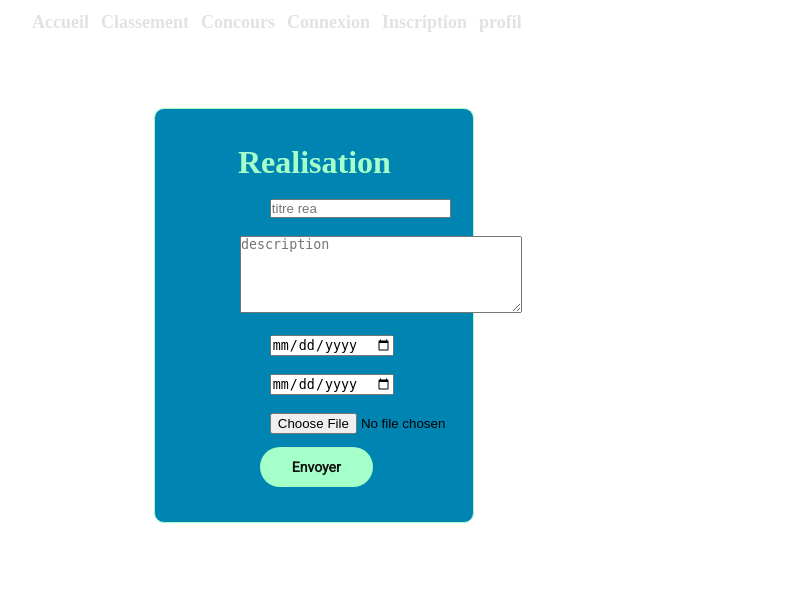
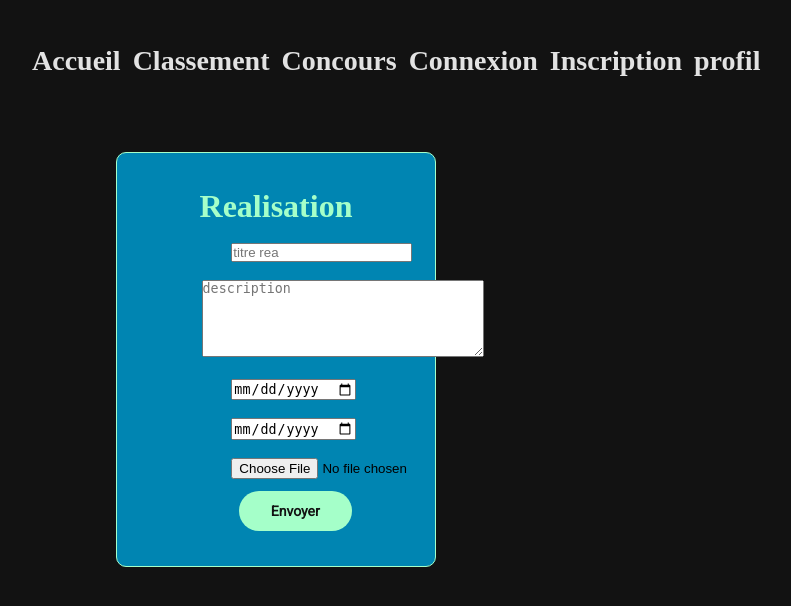
Before and after one commit to thomasvandenberg-26/newgedima, a PHP site: page /formulaire_realisation.php in a window 1280 px wide. Shown: the top 606 px of the page, without its empty margins (332-1123 px from the left). Run offline with PHP 8.4, Linux system fonts and the light colour scheme; some web fonts are replaced.

Commit message:
delete js

```diff
--- a/Web/css/header.css
+++ b/Web/css/header.css
@@ -3,12 +3,15 @@ header {
   width: 100%;
   padding: 1% 5%;
 }
+
 header li {
   margin-left: 25%;
+  margin-top: 3%;
 }
+
 header li a {
   float: left;
-  font-size: 18px;
+  font-size: 28px;
   font-family: "Source Code Pro";
   font-weight: bold;
   color: #E2E2E2;
@@ -17,7 +20,9 @@ header li a {
   margin-left: 12px;
   opacity: 100%;
 }
+
 header a:hover {
   color: #0085B2;
   text-decoration: underline;
-}/*# sourceMappingURL=header.css.map */
+}
+/*# sourceMappingURL=header.css.map */
--- a/Web/css/header.scss
+++ b/Web/css/header.scss
@@ -1,8 +1,10 @@
 header {
     li {
        margin-left: 25%;
+       margin-top: 3%;
         a {   float: left;
-            font-size: 18px;
+
+            font-size: 28px;
             font-family: "Source Code Pro";
             font-weight: bold;
             color: #E2E2E2;
--- a/Web/css/style.css
+++ b/Web/css/style.css
@@ -4,38 +4,44 @@
 * {
   padding: 0;
   margin: 0;
-  box-sizing: border-box;
+  -webkit-box-sizing: border-box;
+          box-sizing: border-box;
   list-style-type: none;
   text-decoration: none;
 }
 
 body {
   width: 100%;
-  background-color: white;
+  background-color: #121212;
 }
+
 body form {
   margin-top: 5%;
   background-color: #0085B2;
   width: 25%;
   margin-top: 5%;
-  margin-left: 38%;
+  margin-left: 35%;
   padding: 35px;
   background-position-x: center;
   border: 1px solid #A5FFC9;
   border-radius: 10px;
 }
+
 body form h2 {
   font-family: "Hammersmith One";
   font-size: 32px;
   color: #A5FFC9;
   text-align: center;
 }
+
 body form input {
   margin-left: 32%;
 }
+
 body form textarea {
   margin-left: 20%;
 }
+
 body form .btn {
   font-family: Roboto, sans-serif;
   font-weight: 0;
@@ -43,24 +49,38 @@ body form .btn {
   font-size: 14px;
   color: #121212;
   font-weight: bold;
-  margin-left: 28%;
+  margin-left: 35%;
   background-color: #a5ffc9;
   padding: 10px 30px;
-  border: solid rgba(0, 0, 0, 0) 2px;
-  box-shadow: rgb(0, 0, 0) 0px 0px 0px 0px;
+  border: solid #00000000 2px;
+  -webkit-box-shadow: black 0px 0px 0px 0px;
+          box-shadow: black 0px 0px 0px 0px;
   border-radius: 50px;
+  -webkit-transition: 700ms;
   transition: 700ms;
-  transform: translateY(0);
+  -webkit-transform: translateY(0);
+          transform: translateY(0);
+  display: -webkit-box;
+  display: -ms-flexbox;
   display: flex;
-  flex-direction: row;
-  align-items: center;
+  -webkit-box-orient: horizontal;
+  -webkit-box-direction: normal;
+      -ms-flex-direction: row;
+          flex-direction: row;
+  -webkit-box-align: center;
+      -ms-flex-align: center;
+          align-items: center;
   cursor: pointer;
 }
+
 body form .btn:hover {
+  -webkit-transition: 1000ms;
   transition: 1000ms;
   padding: 10px 50px;
-  transform: translateY(0px);
+  -webkit-transform: translateY(0px);
+          transform: translateY(0px);
   background-color: #121212;
   color: #EDEDED;
   border: solid 2px #0066cc;
-}/*# sourceMappingURL=style.css.map */
+}
+/*# sourceMappingURL=style.css.map */
--- a/Web/css/style.scss
+++ b/Web/css/style.scss
@@ -28,7 +28,6 @@ $color_bleu: #0085B2;
 	font-size : 28px;
 	 color : $color_base;
 	 font-weight: bold;
-
 }
 
 * {
@@ -40,7 +39,7 @@ $color_bleu: #0085B2;
 }
 body{
     width: 100%;
-    background-color: white;
+    background-color: $color_fond;
     form{
         margin-top: 5%;
     background-color: $color_bleu;
@@ -50,7 +49,7 @@ body{
     }
     width: 25%;
     margin-top: 5%;
-    margin-left: 38%;
+    margin-left: 35%;
     padding : 35px;
     background-position-x: center;
     border:  1px solid $color_vert;
@@ -66,10 +65,11 @@ body{
         font-family: Roboto, sans-serif;
         font-weight: 0;
         margin-top: 5%;
+
         font-size: 14px;
         color: $color_fond;
         font-weight: bold;
-        margin-left: 28%;
+        margin-left: 35%;
         background-color: #a5ffc9;
         padding: 10px 30px;
         border: solid #00000000 2px;
@@ -93,7 +93,6 @@ body{
 
             }
 
-
 }
 
 
--- a/Web/formulaire_realisation.php
+++ b/Web/formulaire_realisation.php
@@ -5,7 +5,7 @@
     <meta charset="UTF-8">
     <meta http-equiv="X-UA-Compatible" content="IE=edge">
     <meta name="viewport" content="width=device-width, initial-scale=1.0">
-    <link rel="stylesheet" href="css/style.css" media="screen" type="text/css" />
+    <link rel="stylesheet" href= css/style.css media="screen" type="text/css" />
         <link rel="header" href="header.php" />
     <title>Document</title>
 </head>
@@ -19,7 +19,7 @@
   ?>
 
 
-<form id="formulaire">
+<form id="formulaire" action="traitement_formulaire.php" method="post" enctype="multipart/form-data">
 <h2> Realisation </h2><br>
 <input type='text'name='titre_rea' placeholder='titre rea' required="required" ></input> <br> <br>
 <textarea  name="description_rea" rows="5" cols="33" placeholder='description' required="required"></textarea> <br> <br>
@@ -30,8 +30,7 @@
 </form>
 </body>
 
-<script src="https://code.jquery.com/jquery-3.6.1.min.js"integrity="sha256-o88AwQnZB+VDvE9tvIXrMQaPlFFSUTR+nldQm1LuPXQ="crossorigin="anonymous"></script>
-<script src="app.js"></script>
+
 
 
 </html>
```
Also changed, not shown: Web/accueil.php (+3 -8 lines), Web/realisation(1).sql (deleted, +0 -66 lines), Web/traitement_formulaire.php (+18 -25 lines), test/app.js (renamed from Web/app.js, +8 -7 lines), Web/assets/photos/2022-11-29-19-41-06_img_5322.jpg (added), Web/assets/photos/2022-11-29-19-45-23_img_5322.jpg (added), 7 other files.
